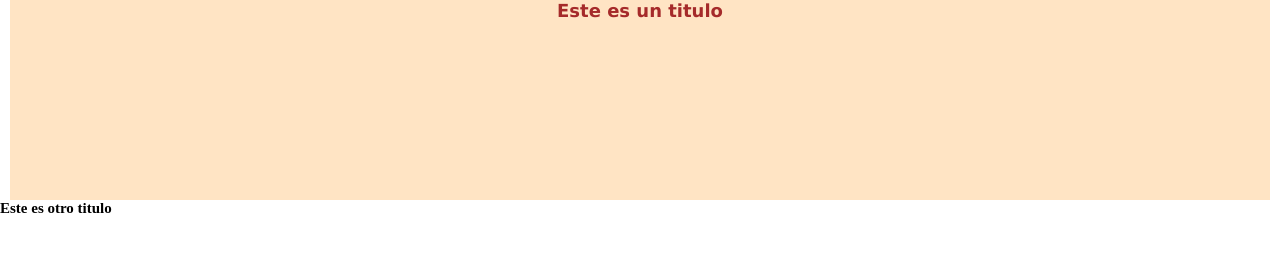
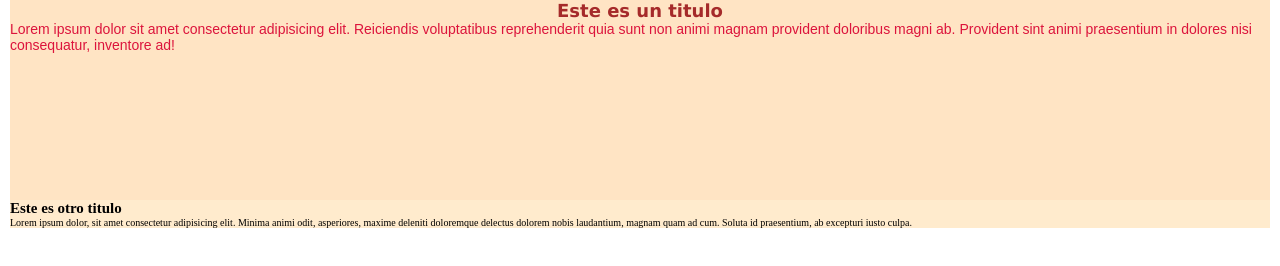
Before and after one commit to kyonsama/kyonsama.github.io, a plain HTML site: page index.html in a window 1280 px wide. Drawn offline with Linux system fonts and the light colour scheme.

Commit message:
Se agrego el contenedor main y estilos al mismo

```diff
--- a/index.html
+++ b/index.html
@@ -11,11 +11,11 @@
 <body>
     <header class="header">
         <h1 class="header__title">Este es un titulo</h1>
-        <p class="header__parrafo"></p>
+        <p class="header__parrafo">Lorem ipsum dolor sit amet consectetur adipisicing elit. Reiciendis voluptatibus reprehenderit quia sunt non animi magnam provident doloribus magni ab. Provident sint animi praesentium in dolores nisi consequatur, inventore ad!</p>
     </header>
     <main class="main">
         <H2 class="main__title"> Este es otro titulo</H2>
-        <p class="main__parrafo"></p>
+        <p class="main__parrafo">Lorem ipsum dolor, sit amet consectetur adipisicing elit. Minima animi odit, asperiores, maxime deleniti doloremque delectus dolorem nobis laudantium, magnam quam ad cum. Soluta id praesentium, ab excepturi iusto culpa.</p>
     </main>
 </body>
 </html>
--- a/mobile.css
+++ b/mobile.css
@@ -22,3 +22,15 @@ html {
 .header__title:hover {
     text-decoration: underline;
 }
+.header__parrafo {
+    font-size: 1.4rem;
+    font-family: Arial, Helvetica, sans-serif;
+    font-weight: 300;
+    color: crimson;
+}
+.main {
+    min-width: 280px;
+    height: auto;
+    background-color: blanchedalmond;
+    margin: 0 1rem;
+}
```
